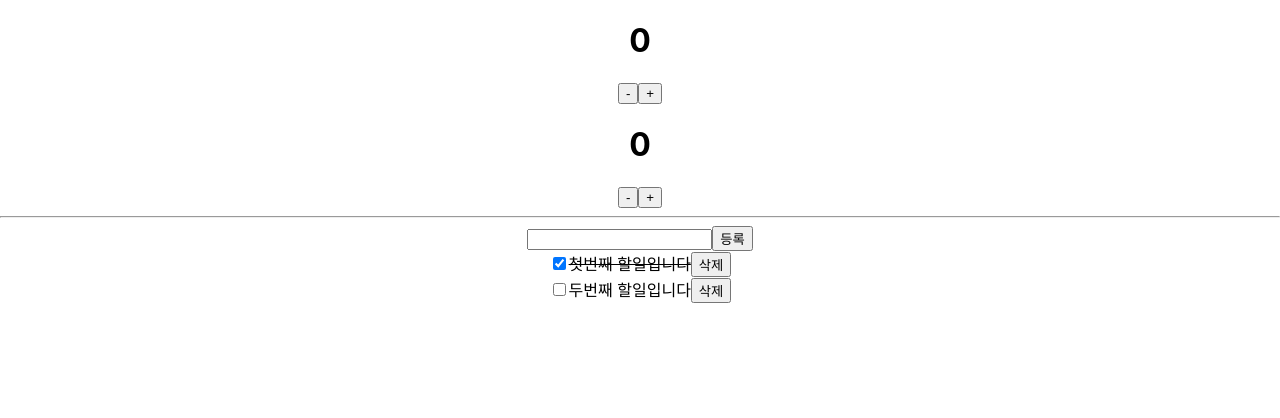
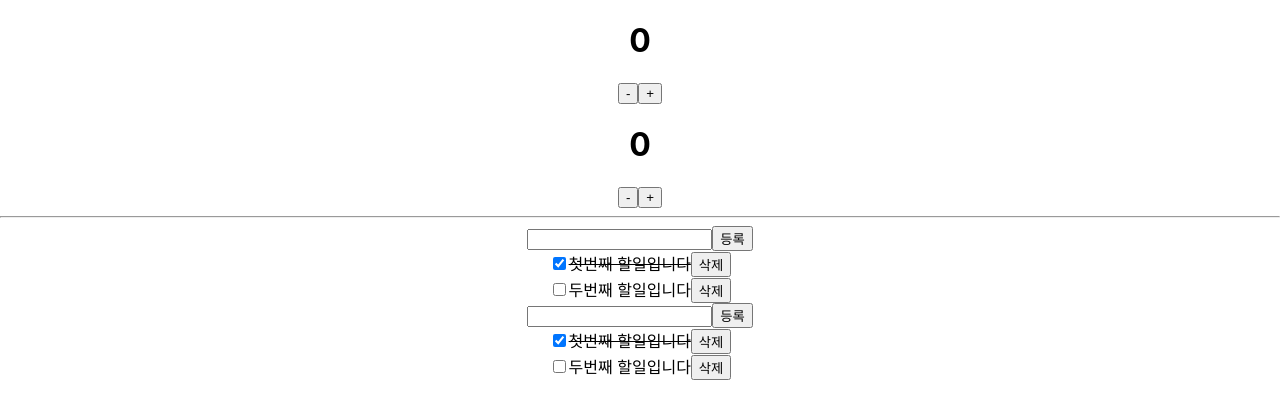
Before and after one commit to hj-Seong/react-redux, a React (Create React App) app: page / in a window 1280 px wide. Shown: the top 418 px of the page. Built offline with nearby package versions, Linux system fonts and the light colour scheme.

Commit message:
todos Hook컨테이너로 연결

```diff
--- a/src/App.js
+++ b/src/App.js
@@ -2,6 +2,7 @@ import "./App.css";
 import CounterContainer from "./containers/ConterContainer";
 import CounterHookContainer from "./containers/ConterHookContainer";
 import TodosContainer from "./containers/TodosContainer";
+import TodocHookContainer from "./containers/TodosHookContainer";
 function App() {
   return (
     <div className="App">
@@ -9,6 +10,7 @@ function App() {
       <CounterHookContainer />
       <hr></hr>
       <TodosContainer />
+      <TodocHookContainer />
     </div>
   );
 }
--- a/src/containers/ConterHookContainer.jsx
+++ b/src/containers/ConterHookContainer.jsx
@@ -8,6 +8,10 @@ import { increase, decrease } from "../modules/counter";
 
 const CounterHookContainer = () => {
   // state에 접근하기위해 useSelector 사용
+  // 여러개의 값을 만들기 위해서는 구조화 할당을 이용한 객체사용
+  // const { a, b } = useSelector((state)=> { a : state.counter.a, b : state.counter.b,})
+  // const  state = useSelector((state)=> { a : state.counter.a, b : state.counter.b,})
+  // state.a 접근
   const number = useSelector((state) => state.counter.number);
   // dispatch를 사용하기 위해 useDispatch 사용
   const dispatch = useDispatch();
--- /dev/null
+++ b/src/containers/TodosHookContainer.jsx
@@ -0,0 +1,19 @@
+import { useCallback } from "react";
+import { useDispatch, useSelector } from "react-redux";
+import Todos from "../components/Todos";
+import { changeInput, insert, remove, toggle } from "../modules/todos";
+
+const TodocHookContainer = () => {
+  const { input, todos } = useSelector((state) => ({
+    input: state.todos.input,
+    todos: state.todos.todos,
+  }));
+  const dispatch = useDispatch();
+  const onChangeInput = useCallback((input) => dispatch(changeInput(input)), [dispatch]);
+  const onInsert = useCallback((text) => dispatch(insert(text)), [dispatch]);
+  const onToggle = useCallback((id) => dispatch(toggle(id)), [dispatch]);
+  const onRemove = useCallback((id) => dispatch(remove(id)), [dispatch]);
+
+  return <Todos input={input} todos={todos} onChangeInput={onChangeInput} onInsert={onInsert} onToggle={onToggle} onRemove={onRemove} />;
+};
+export default TodocHookContainer;
```
